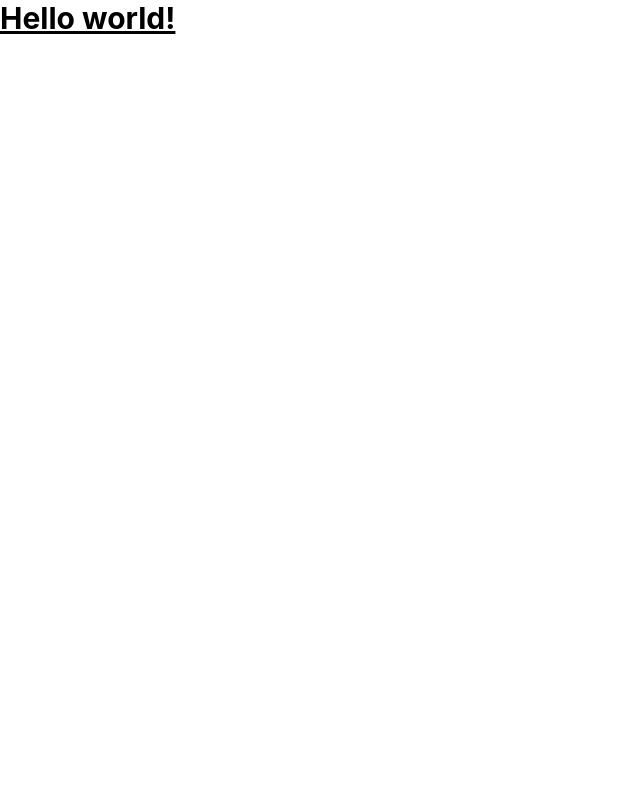
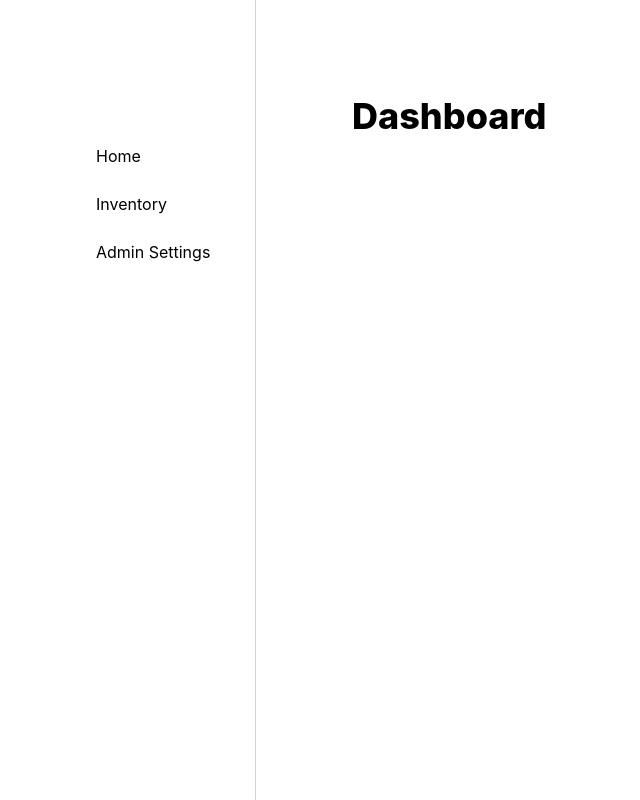
Before and after one commit to ecanvasser/inventory-app, a React (Create React App) app in the folder client/: page / in a window 1280 px wide. Shown: the whole page, without its empty margins (0-640 px from the left). Built offline with nearby package versions, Linux system fonts and the light colour scheme.

Commit message:
Align initial home page layout

```diff
--- a/client/src/components/App.js
+++ b/client/src/components/App.js
@@ -1,10 +1,9 @@
 import "../styles/App.css";
+import Home from "./Home";
 
 function App() {
   return (
-    <h1 className="text-3xl font-bold underline">
-      Hello world!
-    </h1>
+    <Home />
   )
 }
 
--- /dev/null
+++ b/client/src/components/Dashboard.js
@@ -0,0 +1,9 @@
+const Dashboard = () => {
+    return (
+        <main className="text-4xl font-extrabold pt-24 pl-24">
+            Dashboard
+        </main>
+    )
+}
+
+export default Dashboard
--- /dev/null
+++ b/client/src/components/Home.js
@@ -0,0 +1,13 @@
+import Navbar from "./Navbar";
+import Dashboard from "./Dashboard";
+
+const Home = () => {
+  return (
+    <div id="home-dashboard" className="grid grid-cols-[0.4fr_1.6fr] h-screen">
+      <Navbar />
+      <Dashboard />
+    </div>
+  );
+};
+
+export default Home;
--- /dev/null
+++ b/client/src/components/Navbar.js
@@ -0,0 +1,11 @@
+const Navbar = () => {
+  return (
+    <nav className="flex flex-col gap-6 pl-24 pt-36 border-r border-[lightgray]">
+      <a href="">Home</a>
+      <a href="">Inventory</a>
+      <a href="">Admin Settings</a>
+    </nav>
+  );
+};
+
+export default Navbar;
--- a/client/tailwind.config.js
+++ b/client/tailwind.config.js
@@ -5,6 +5,9 @@ module.exports = {
   ],
   theme: {
     extend: {},
+    colors: {
+      'dark-gray': '#1f2937'
+    }
   },
   plugins: [],
 }
```
